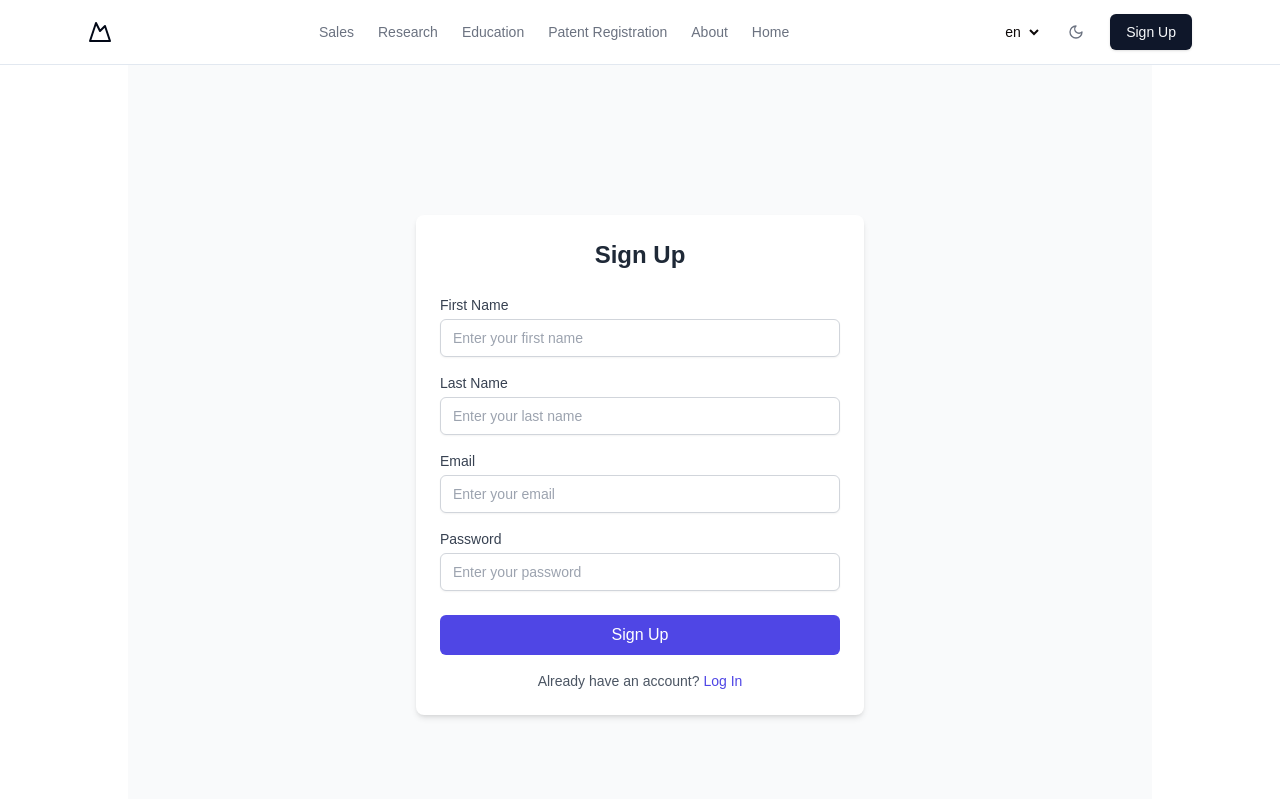
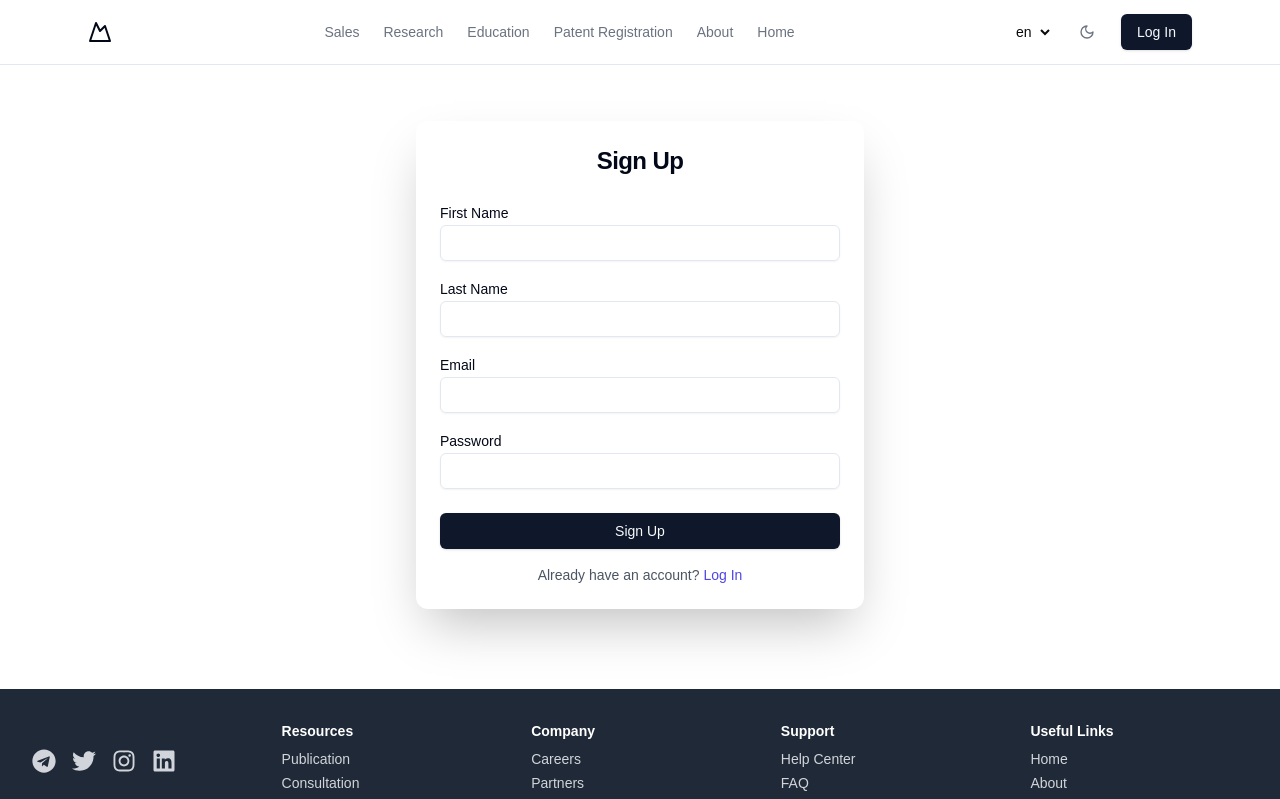
Before and after one commit to ace-brown/sana, a Next.js app in the folder client/: page /en/signup in a window 1280 px wide. Shown: the top 799 px of the page. Built offline with nearby package versions, Linux system fonts and the light colour scheme.

Commit message:
Add signin

```diff
--- a/client/package.json
+++ b/client/package.json
@@ -12,6 +12,7 @@
     "@hookform/resolvers": "^3.9.1",
     "@radix-ui/react-dialog": "^1.1.3",
     "@radix-ui/react-dropdown-menu": "^2.1.3",
+    "@radix-ui/react-label": "^2.1.1",
     "@radix-ui/react-navigation-menu": "^1.2.2",
     "@radix-ui/react-select": "^2.1.3",
     "@radix-ui/react-slot": "^1.1.1",
--- a/client/src/app/[locale]/research/register-idea-form/page.tsx
+++ b/client/src/app/[locale]/research/register-idea-form/page.tsx
@@ -202,7 +202,7 @@ export default function RegisterIdeaForm() {
         {step === 1 && (
           <form
             onSubmit={handleSubmit(() => setStep(2))}
-            className="space-y-4 p-6 shadow-lg rounded-lg"
+            className="space-y-4 p-6 shadow-2xl rounded-lg border-sm"
           >
             <h1 className="text-2xl font-bold mb-4">{basicInfoTxt}</h1>
 
--- /dev/null
+++ b/client/src/app/[locale]/signin/page.tsx
@@ -0,0 +1,59 @@
+import React from "react";
+import Link from "next/link";
+import { useTranslations } from "next-intl";
+
+import { Button } from "@/components/ui/button";
+import { Input } from "@/components/ui/input";
+import { Label } from "@/components/ui/label";
+import { Card, CardContent, CardHeader, CardTitle } from "@/components/ui/card";
+import Container from "@/components/common/container";
+
+export default function SigninPage() {
+  const t = useTranslations();
+
+  return (
+    <Container>
+      <div className="min-h-[50vh] flex items-start justify-center">
+        <Card className="w-full max-w-md">
+          <CardHeader>
+            <CardTitle className="text-center text-2xl">
+              {t("signup.login")}
+            </CardTitle>
+          </CardHeader>
+          <CardContent>
+            <form>
+              {/* Email */}
+              <div className="mb-4">
+                <Label htmlFor="email">{t("signup.email")}</Label>
+                <Input type="email" id="email" name="email" required />
+              </div>
+
+              {/* Password */}
+              <div className="mb-4">
+                <Label htmlFor="password">{t("signup.password")}</Label>
+                <Input type="password" id="password" name="password" required />
+              </div>
+
+              {/* Submit Button */}
+              <div className="mt-6">
+                <Button type="submit" className="w-full">
+                  {t("signup.login")}
+                </Button>
+              </div>
+            </form>
+
+            <p className="text-sm text-center mt-4 text-gray-600">
+              {t("signup.noAccount")}{" "}
+              <Link
+                href="/signup"
+                className="text-indigo-600 hover:underline focus:outline-none"
+              >
+                {t("signup.signup")}
+              </Link>
+            </p>
+          </CardContent>
+        </Card>
+      </div>
+    </Container>
+  );
+}
--- a/client/src/app/[locale]/signup/page.tsx
+++ b/client/src/app/[locale]/signup/page.tsx
@@ -1,106 +1,71 @@
 import React from "react";
+import Link from "next/link";
+import { useTranslations } from "next-intl";
+
+import { Button } from "@/components/ui/button";
+import { Input } from "@/components/ui/input";
+import { Label } from "@/components/ui/label";
+import { Card, CardContent, CardHeader, CardTitle } from "@/components/ui/card";
+import Container from "@/components/common/container";
 
 export default function SignupPage() {
+  const t = useTranslations();
+
   return (
-    <div className="min-h-screen flex items-center justify-center bg-gray-50">
-      <div className="w-full max-w-md bg-white p-6 rounded-lg shadow-md">
-        <h2 className="text-2xl font-bold text-center text-gray-800 mb-6">
-          Sign Up
-        </h2>
+    <Container>
+      <div className="min-h-[50vh] flex items-start justify-center">
+        <Card className="w-full max-w-md">
+          <CardHeader>
+            <CardTitle className="text-center text-2xl">
+              {t("signup.signup")}
+            </CardTitle>
+          </CardHeader>
+          <CardContent>
             <form>
               {/* First Name */}
               <div className="mb-4">
-            <label
-              htmlFor="firstName"
-              className="block text-sm font-medium text-gray-700"
-            >
-              First Name
-            </label>
-            <input
-              type="text"
-              id="firstName"
-              name="firstName"
-              className="mt-1 block w-full px-3 py-2 border border-gray-300 rounded-md shadow-sm focus:outline-none focus:ring-indigo-500 focus:border-indigo-500 sm:text-sm"
-              placeholder="Enter your first name"
-              required
-            />
+                <Label htmlFor="firstName">{t("signup.fName")}</Label>
+                <Input type="text" id="firstName" name="firstName" required />
               </div>
 
               {/* Last Name */}
               <div className="mb-4">
-            <label
-              htmlFor="lastName"
-              className="block text-sm font-medium text-gray-700"
-            >
-              Last Name
-            </label>
-            <input
-              type="text"
-              id="lastName"
-              name="lastName"
-              className="mt-1 block w-full px-3 py-2 border border-gray-300 rounded-md shadow-sm focus:outline-none focus:ring-indigo-500 focus:border-indigo-500 sm:text-sm"
-              placeholder="Enter your last name"
-              required
-            />
+                <Label htmlFor="lastName">{t("signup.lName")}</Label>
+                <Input type="text" id="lastName" name="lastName" required />
               </div>
 
               {/* Email */}
               <div className="mb-4">
-            <label
-              htmlFor="email"
-              className="block text-sm font-medium text-gray-700"
-            >
-              Email
-            </label>
-            <input
-              type="email"
-              id="email"
-              name="email"
-              className="mt-1 block w-full px-3 py-2 border border-gray-300 rounded-md shadow-sm focus:outline-none focus:ring-indigo-500 focus:border-indigo-500 sm:text-sm"
-              placeholder="Enter your email"
-              required
-            />
+                <Label htmlFor="email">{t("signup.email")}</Label>
+                <Input type="email" id="email" name="email" required />
               </div>
 
               {/* Password */}
               <div className="mb-4">
-            <label
-              htmlFor="password"
-              className="block text-sm font-medium text-gray-700"
-            >
-              Password
-            </label>
-            <input
-              type="password"
-              id="password"
-              name="password"
-              className="mt-1 block w-full px-3 py-2 border border-gray-300 rounded-md shadow-sm focus:outline-none focus:ring-indigo-500 focus:border-indigo-500 sm:text-sm"
-              placeholder="Enter your password"
-              required
-            />
+                <Label htmlFor="password">{t("signup.password")}</Label>
+                <Input type="password" id="password" name="password" required />
               </div>
 
               {/* Submit Button */}
               <div className="mt-6">
-            <button
-              type="submit"
-              className="w-full px-4 py-2 text-white bg-indigo-600 rounded-md hover:bg-indigo-700 focus:outline-none focus:ring-2 focus:ring-offset-2 focus:ring-indigo-500"
-            >
-              Sign Up
-            </button>
+                <Button type="submit" className="w-full">
+                  {t("signup.signup")}
+                </Button>
               </div>
             </form>
 
-        <p className="text-sm text-gray-600 text-center mt-4">
-          Already have an account?{" "}
-          <a
-            href="/login"
+            <p className="text-sm text-center mt-4 text-gray-600">
+              {t("signup.alreadyAccount")}{" "}
+              <Link
+                href="/signin"
                 className="text-indigo-600 hover:underline focus:outline-none"
               >
-            Log In
-          </a>
+                {t("signup.login")}
+              </Link>
             </p>
+          </CardContent>
+        </Card>
       </div>
-    </div>
+    </Container>
   );
 }
--- a/client/src/components/navigation/nav-bar.tsx
+++ b/client/src/components/navigation/nav-bar.tsx
@@ -90,8 +90,8 @@ export default function NavBar() {
           <Toggle aria-label="Toggle dark mode" className="rounded-full">
             <MoonIcon className="h-5 w-5 text-gray-500 dark:text-gray-400" />
           </Toggle>
-          <Link href="/signup">
-            <Button> {t("signup.title")}</Button>
+          <Link href="/signin">
+            <Button> {t("signup.login")}</Button>
           </Link>
           <Sheet>
             <SheetTrigger asChild>
--- a/client/src/components/ui/card.tsx
+++ b/client/src/components/ui/card.tsx
@@ -1,6 +1,6 @@
-import * as React from "react"
+import * as React from "react";
 
-import { cn } from "@/lib/utils"
+import { cn } from "@/lib/utils";
 
 const Card = React.forwardRef<
   HTMLDivElement,
@@ -9,13 +9,13 @@ const Card = React.forwardRef<
   <div
     ref={ref}
     className={cn(
-      "rounded-xl border bg-card text-card-foreground shadow",
+      "rounded-xl border-lg bg-card text-card-foreground shadow-2xl",
       className
     )}
     {...props}
   />
-))
-Card.displayName = "Card"
+));
+Card.displayName = "Card";
 
 const CardHeader = React.forwardRef<
   HTMLDivElement,
@@ -26,8 +26,8 @@ const CardHeader = React.forwardRef<
     className={cn("flex flex-col space-y-1.5 p-6", className)}
     {...props}
   />
-))
-CardHeader.displayName = "CardHeader"
+));
+CardHeader.displayName = "CardHeader";
 
 const CardTitle = React.forwardRef<
   HTMLDivElement,
@@ -38,8 +38,8 @@ const CardTitle = React.forwardRef<
     className={cn("font-semibold leading-none tracking-tight", className)}
     {...props}
   />
-))
-CardTitle.displayName = "CardTitle"
+));
+CardTitle.displayName = "CardTitle";
 
 const CardDescription = React.forwardRef<
   HTMLDivElement,
@@ -50,16 +50,16 @@ const CardDescription = React.forwardRef<
     className={cn("text-sm text-muted-foreground", className)}
     {...props}
   />
-))
-CardDescription.displayName = "CardDescription"
+));
+CardDescription.displayName = "CardDescription";
 
 const CardContent = React.forwardRef<
   HTMLDivElement,
   React.HTMLAttributes<HTMLDivElement>
 >(({ className, ...props }, ref) => (
   <div ref={ref} className={cn("p-6 pt-0", className)} {...props} />
-))
-CardContent.displayName = "CardContent"
+));
+CardContent.displayName = "CardContent";
 
 const CardFooter = React.forwardRef<
   HTMLDivElement,
@@ -70,7 +70,14 @@ const CardFooter = React.forwardRef<
     className={cn("flex items-center p-6 pt-0", className)}
     {...props}
   />
-))
-CardFooter.displayName = "CardFooter"
+));
+CardFooter.displayName = "CardFooter";
 
-export { Card, CardHeader, CardFooter, CardTitle, CardDescription, CardContent }
+export {
+  Card,
+  CardHeader,
+  CardFooter,
+  CardTitle,
+  CardDescription,
+  CardContent,
+};
--- /dev/null
+++ b/client/src/components/ui/label.tsx
@@ -0,0 +1,26 @@
+"use client"
+
+import * as React from "react"
+import * as LabelPrimitive from "@radix-ui/react-label"
+import { cva, type VariantProps } from "class-variance-authority"
+
+import { cn } from "@/lib/utils"
+
+const labelVariants = cva(
+  "text-sm font-medium leading-none peer-disabled:cursor-not-allowed peer-disabled:opacity-70"
+)
+
+const Label = React.forwardRef<
+  React.ElementRef<typeof LabelPrimitive.Root>,
+  React.ComponentPropsWithoutRef<typeof LabelPrimitive.Root> &
+    VariantProps<typeof labelVariants>
+>(({ className, ...props }, ref) => (
+  <LabelPrimitive.Root
+    ref={ref}
+    className={cn(labelVariants(), className)}
+    {...props}
+  />
+))
+Label.displayName = LabelPrimitive.Root.displayName
+
+export { Label }
--- a/client/src/messages/en.json
+++ b/client/src/messages/en.json
@@ -256,11 +256,39 @@
   },
 
   "signup": {
-    "title": "Sign Up",
+    "signup": "Sign Up",
     "input": "Your email address",
     "submit": "Sign up",
     "success": "You have successfully created your account!",
     "error": "An error occurred while creating account.",
-    "login": "Log In"
+    "login": "Log In",
+    "fName": "First Name",
+    "lName": "Last Name",
+    "email": "Email",
+    "invalidEmail": "Please enter a valid email address.",
+    "password": "Password",
+    "passwordError": "Password should be at least 6 characters long and contain at least one uppercase letter.",
+    "noAccount": "Don't have an account?",
+    "alreadyAccount": "Already have an account?",
+    "phone": "Phone Number",
+    "dob": "Date of Birth",
+    "gender": "Gender",
+    "terms": "By signing up, you agree to our Terms and Conditions.",
+    "male": "Male",
+    "female": "Female",
+    "dobError": "Please enter a valid date of birth.",
+    "phoneError": "Please enter a valid phone number.",
+    "genderError": "Please select your gender.",
+    "confirmPassword": "Confirm Password",
+    "loginBody": "Sign in with your email address and password.",
+    "resetPasswordTitle": "Reset Password",
+    "resetPasswordBody": "Enter your email address below to receive a password reset link.",
+    "resetPasswordSubmit": "Send Password Reset Link",
+    "resetPasswordSuccess": "Check your email for the password reset link.",
+    "resetPasswordError": "An error occurred while sending password reset link.",
+    "forgotPassword": "Forgot Password?",
+    "resetPassword": "Reset Password",
+    "resetSuccess": "Your password has been successfully reset.",
+    "resetError": "An error occurred while resetting password."
   }
 }
--- a/client/src/messages/fa.json
+++ b/client/src/messages/fa.json
@@ -256,11 +256,19 @@
   },
 
   "signup": {
-    "title": "ثبت‌ نام",
+    "signup": "ثبت‌ نام",
     "input": "آدرس ایمیل شما",
     "submit": "ثبت‌ نام",
     "success": "حساب کاربری شما با موفقیت ایجاد شد!",
     "error": "در هنگام ایجاد حساب کاربری خطایی رخ داد.",
-    "login": "ورود"
+    "login": "ورود",
+    "fName": "نام",
+    "lName": "نام خانوادگی",
+    "email": "ایمیل",
+    "invalidEmail": "لطفاً یک آدرس ایمیل معتبر وارد کنید.",
+    "password": "رمز عبور",
+    "passwordError": "رمز عبور باید حداقل ۶ کاراکتر باشد و حداقل یک حرف بزرگ داشته باشد.",
+    "noAccount": "حساب کاربری ندارید؟",
+    "alreadyAccount": "آیا قبلاً حساب کاربری دارید؟"
   }
 }
```
Also changed, not shown: 1 other file (tests, documents, lock files or other folders). Lines whose indentation alone changed are shown as unchanged.
